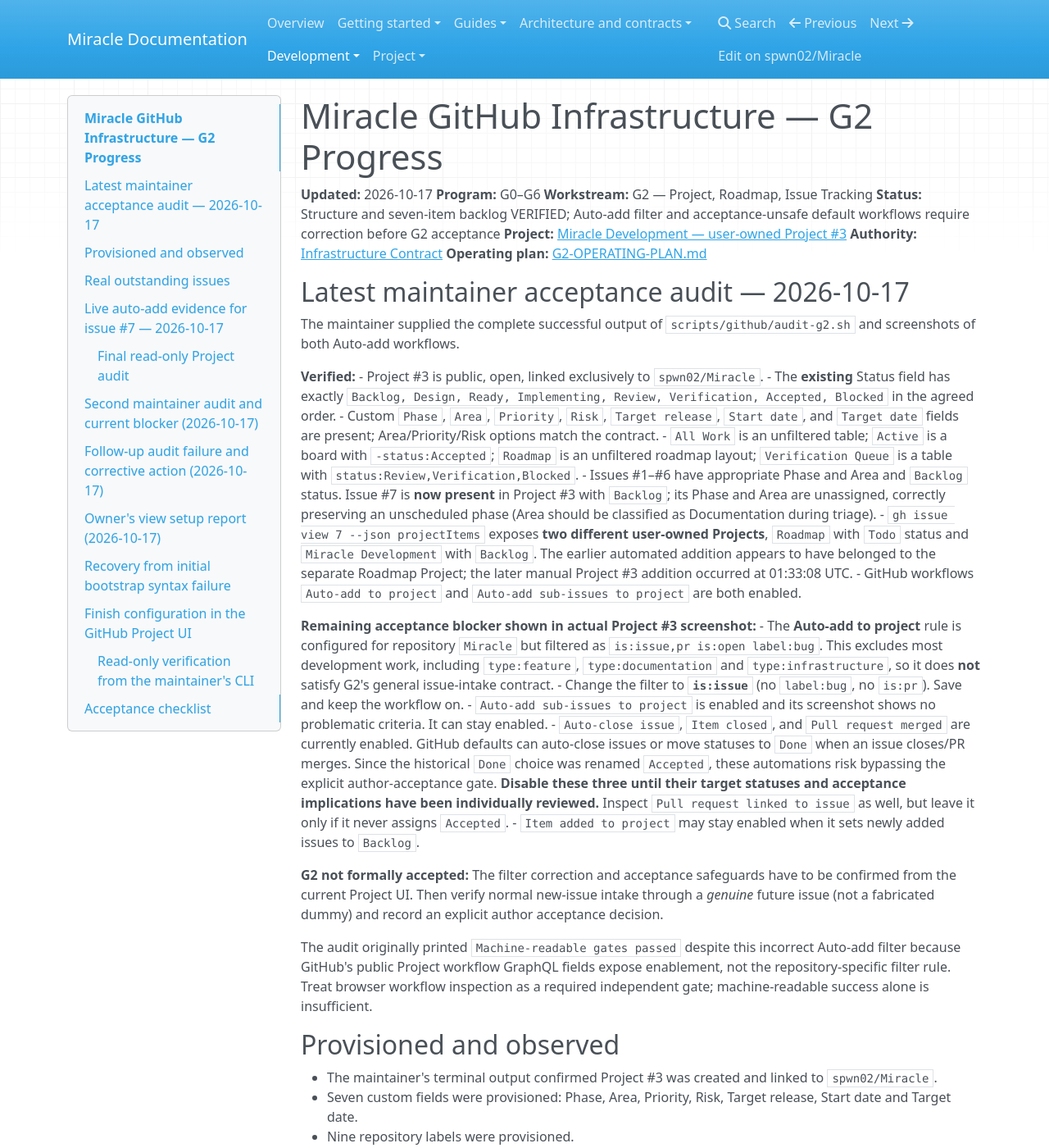
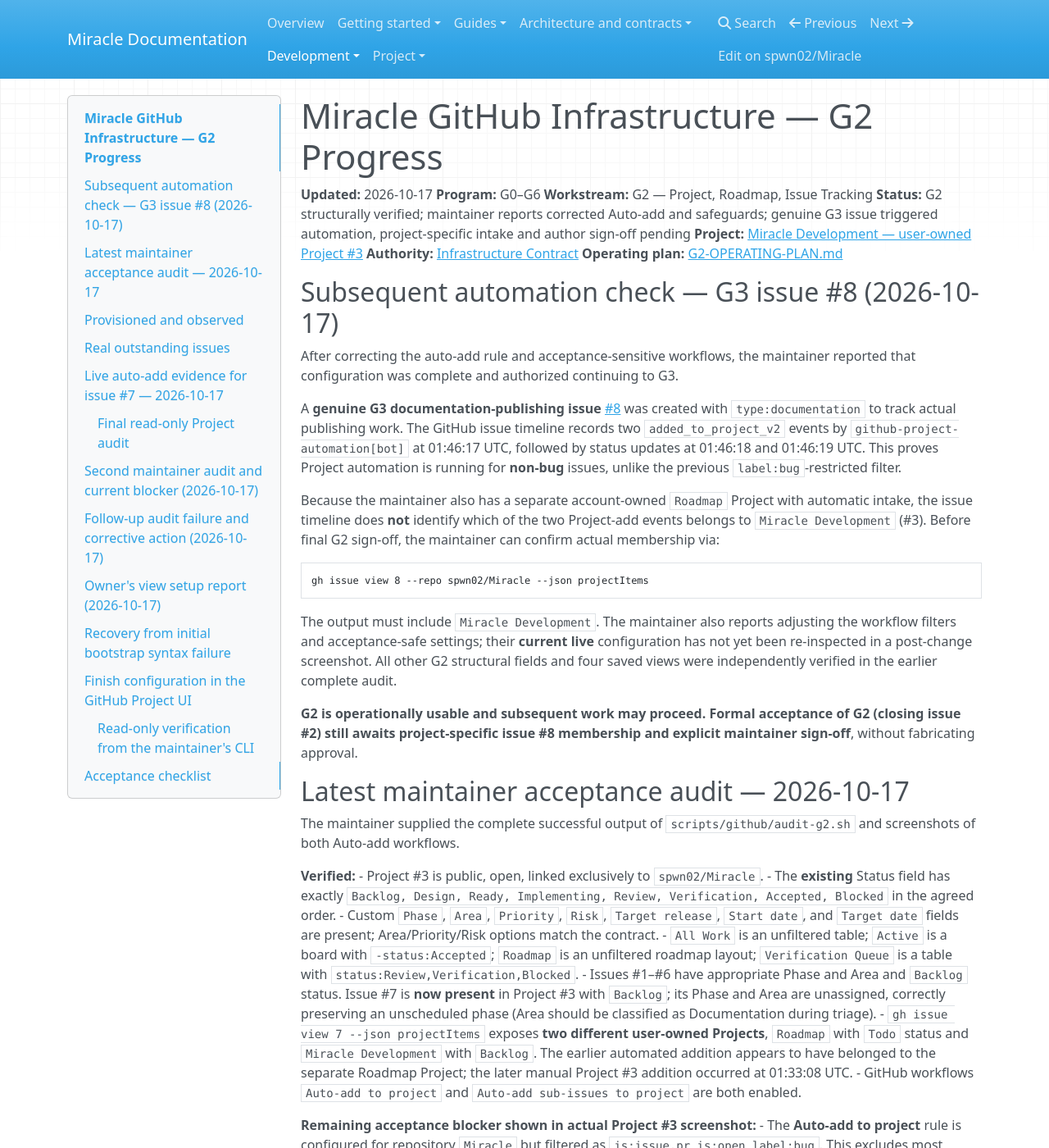
Before and after one commit to spwn02/Miracle, an MkDocs documentation site: the page built from docs/infrastructure/G2-PROGRESS.md, in a window 1280 px wide and 1400 px high. Shown: the whole window at 82% size. Built offline with MkDocs 1.6.1, drawn with Linux system fonts in a browser that asks for light colours; nearby versions of some CDN libraries.

Commit message:
docs(infrastructure): record genuine G2 auto-add test and maintainer configuration report

````diff
--- a/docs/infrastructure/G2-PROGRESS.md
+++ b/docs/infrastructure/G2-PROGRESS.md
@@ -3,10 +3,26 @@
 **Updated:** 2026-10-17
 **Program:** G0–G6
 **Workstream:** G2 — Project, Roadmap, Issue Tracking
-**Status:** Structure and seven-item backlog VERIFIED; Auto-add filter and acceptance-unsafe default workflows require correction before G2 acceptance
+**Status:** G2 structurally verified; maintainer reports corrected Auto-add and safeguards; genuine G3 issue triggered automation, project-specific intake and author sign-off pending
 **Project:** [Miracle Development — user-owned Project #3](https://github.com/users/spwn02/projects/3)
 **Authority:** [Infrastructure Contract](GITHUB-INFRASTRUCTURE-CONTRACT.md)
 **Operating plan:** [G2-OPERATING-PLAN.md](G2-OPERATING-PLAN.md)
+
+## Subsequent automation check — G3 issue #8 (2026-10-17)
+
+After correcting the auto-add rule and acceptance-sensitive workflows, the maintainer reported that configuration was complete and authorized continuing to G3.
+
+A **genuine G3 documentation-publishing issue** [#8](https://github.com/spwn02/Miracle/issues/8) was created with `type:documentation` to track actual publishing work. The GitHub issue timeline records two `added_to_project_v2` events by `github-project-automation[bot]` at 01:46:17 UTC, followed by status updates at 01:46:18 and 01:46:19 UTC. This proves Project automation is running for **non-bug** issues, unlike the previous `label:bug`-restricted filter.
+
+Because the maintainer also has a separate account-owned `Roadmap` Project with automatic intake, the issue timeline does **not** identify which of the two Project-add events belongs to `Miracle Development` (#3). Before final G2 sign-off, the maintainer can confirm actual membership via:
+
+```bash
+gh issue view 8 --repo spwn02/Miracle --json projectItems
+```
+
+The output must include `Miracle Development`. The maintainer also reports adjusting the workflow filters and acceptance-safe settings; their **current live** configuration has not yet been re-inspected in a post-change screenshot. All other G2 structural fields and four saved views were independently verified in the earlier complete audit.
+
+**G2 is operationally usable and subsequent work may proceed. Formal acceptance of G2 (closing issue #2) still awaits project-specific issue #8 membership and explicit maintainer sign-off**, without fabricating approval.
 
 ## Latest maintainer acceptance audit — 2026-10-17
 
````
